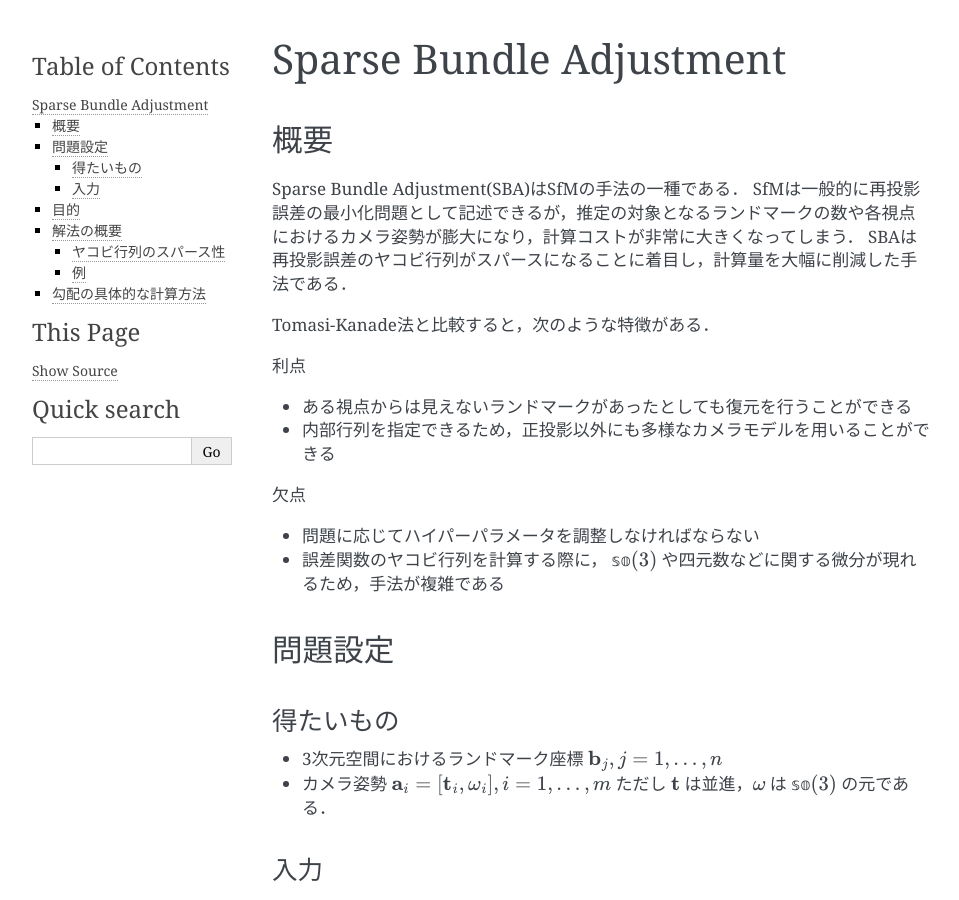
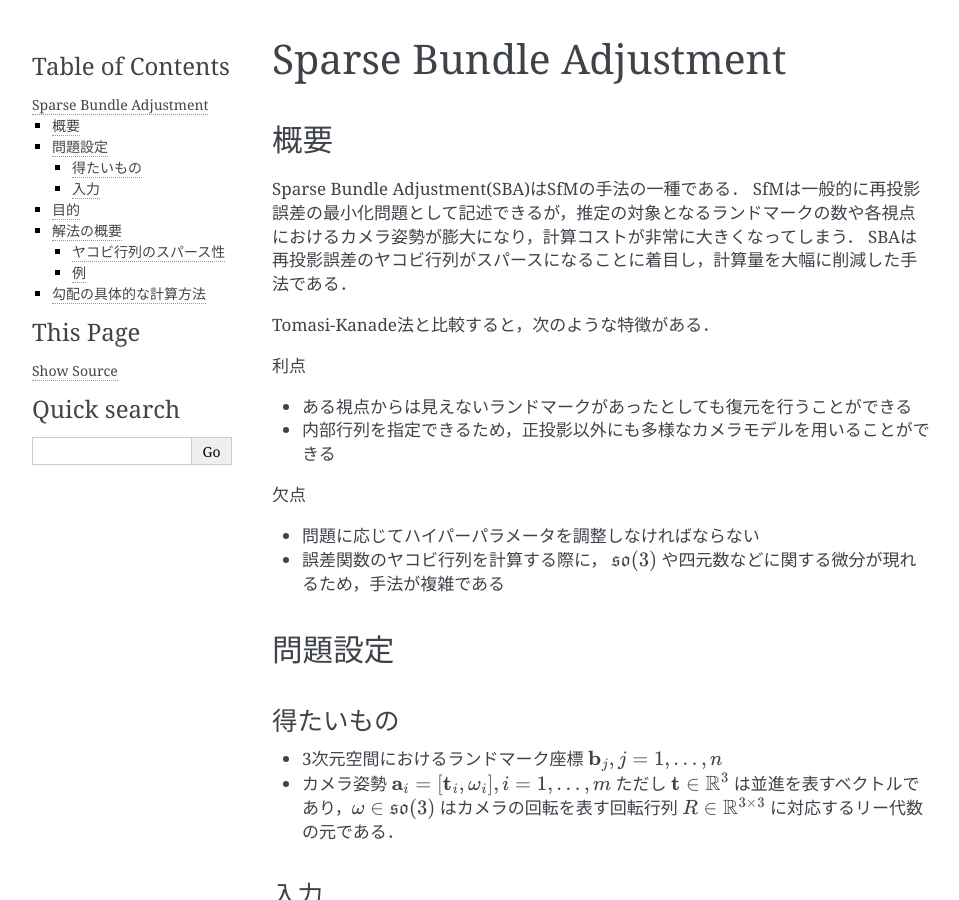
Before and after one commit to IshitaTakeshi/SparseBundleAdjustment, a Sphinx documentation site: the page built from docs/source/sparse-bundle-adjustment.rst, in a window 1280 px wide and 900 px high. Shown: the whole window, without its empty margins (148-1107 px from the left). Built offline with Sphinx 7.4.7, drawn with Linux system fonts in a browser that asks for light colours.

Commit message:
Fix the font of Lie algebra

```diff
--- a/docs/source/sparse-bundle-adjustment.rst
+++ b/docs/source/sparse-bundle-adjustment.rst
@@ -19,7 +19,7 @@ Tomasi-Kanade法と比較すると，次のような特徴がある．
 欠点
 
 - 問題に応じてハイパーパラメータを調整しなければならない
-- 誤差関数のヤコビ行列を計算する際に， :math:`\mathbb{so}(3)` や四元数などに関する微分が現れるため，手法が複雑である
+- 誤差関数のヤコビ行列を計算する際に， :math:`\mathfrak{so}(3)` や四元数などに関する微分が現れるため，手法が複雑である
 
 
 問題設定
@@ -31,7 +31,8 @@ Tomasi-Kanade法と比較すると，次のような特徴がある．
 
 - 3次元空間におけるランドマーク座標 :math:`\mathbf{b}_{j},j=1,\dots,n`
 - カメラ姿勢 :math:`\mathbf{a}_{i} = [\mathbf{t}_{i}, \mathbf{\omega}_{i}],i=1,\dots,m`
-  ただし :math:`\mathbf{t}` は並進，:math:`\mathbf{\omega}` は :math:`\mathbb{so}(3)` の元である．
+  ただし :math:`\mathbf{t} \in \mathbb{R}^{3}` は並進を表すベクトルであり，:math:`\mathbf{\omega} \in \mathfrak{so}(3)` はカメラの回転を表す回転行列 :math:`R \in \mathbb{R}^{3 \times 3}` に対応するリー代数の元である．
+
 
 入力
 ~~~~
```
